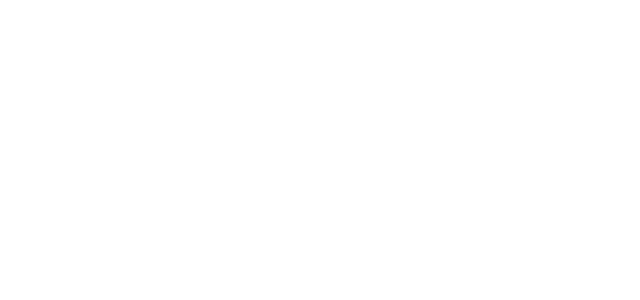
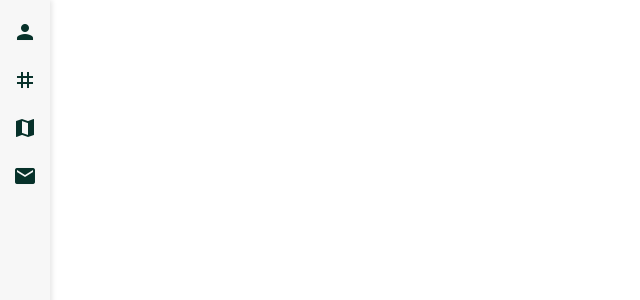
Before and after one commit to stardustezra/travelquest, an Angular app in the folder travelquest/: page /home in a window 1280 px wide. Shown: the top 300 px of the page, without its empty margins (0-640 px from the left). Built offline with nearby package versions, Linux system fonts and the light colour scheme.

Commit message:
Added nav
TODO: add routes once we got em

```diff
--- a/travelquest/package.json
+++ b/travelquest/package.json
@@ -16,7 +16,7 @@
     "@angular/compiler": "^18.2.0",
     "@angular/core": "^18.2.0",
     "@angular/forms": "^18.2.0",
-    "@angular/material": "^18.2.11",
+    "@angular/material": "^18.2.12",
     "@angular/platform-browser": "^18.2.0",
     "@angular/platform-browser-dynamic": "^18.2.0",
     "@angular/router": "^18.2.0",
--- a/travelquest/src/app/app.module.ts
+++ b/travelquest/src/app/app.module.ts
@@ -4,6 +4,7 @@
 import { BrowserModule } from '@angular/platform-browser';
 import { BrowserAnimationsModule } from '@angular/platform-browser/animations';
 import { AppRoutingModule } from './app-router.module';
+import { MatIconModule } from '@angular/material/icon';
 
 @NgModule({
   declarations: [AppComponent],
@@ -12,8 +13,8 @@
     BrowserModule,
     BrowserAnimationsModule,
     AppRoutingModule,
+    MatIconModule,
   ],
-  // Intercepters/config that needs to be loaded, gets added to providers
   providers: [],
   bootstrap: [AppComponent],
 })
--- a/travelquest/src/app/authorized/authorized.component.html
+++ b/travelquest/src/app/authorized/authorized.component.html
@@ -1,5 +1,5 @@
 <!-- If screen is a certain size then row-reverse or else column-->
 <div>
   <router-outlet></router-outlet>
-  <!--TODO: Add nav -->
+  <travelquest-navbar></travelquest-navbar>
 </div>
--- a/travelquest/src/app/material/material.config.ts
+++ b/travelquest/src/app/material/material.config.ts
@@ -1,8 +1,9 @@
 import { CommonModule } from '@angular/common';
 import { NgModule } from '@angular/core';
 import { MatCardModule } from '@angular/material/card';
+import { MatIconModule } from '@angular/material/icon';
 
-const materialComponent = [MatCardModule];
+const materialComponent = [MatCardModule, MatIconModule];
 
 @NgModule({
   declarations: [],
--- /dev/null
+++ b/travelquest/src/app/navbar/navbar.component.html
@@ -0,0 +1,14 @@
+<div class="navbar">
+  <div class="navbar-item" [routerLink]="'/user'" routerLinkActive="active">
+    <mat-icon>person</mat-icon>
+  </div>
+  <div class="navbar-item" [routerLink]="'/tag'" routerLinkActive="active">
+    <mat-icon>tag</mat-icon>
+  </div>
+  <div class="navbar-item" [routerLink]="'/map'" routerLinkActive="active">
+    <mat-icon>map</mat-icon>
+  </div>
+  <div class="navbar-item" [routerLink]="'/mail'" routerLinkActive="active">
+    <mat-icon>mail</mat-icon>
+  </div>
+</div>
--- /dev/null
+++ b/travelquest/src/app/navbar/navbar.component.scss
@@ -0,0 +1,40 @@
+@import "../../styles/colors";
+
+.navbar {
+  display: flex;
+  justify-content: space-around;
+  align-items: center;
+  position: fixed;
+  bottom: 0;
+  width: 100%;
+  background-color: $neutraul-white;
+  padding: 10px 0;
+  box-shadow: 0 -2px 5px rgba(0, 0, 0, 0.1);
+
+  mat-icon {
+    color: $primary-color;
+  }
+  &.active mat-icon {
+    color: $action-color;
+  }
+}
+
+@media (min-width: 768px) {
+  .navbar {
+    flex-direction: column;
+    justify-content: flex-start;
+    align-items: center;
+    position: fixed;
+    top: 0;
+    left: 0;
+    height: 100vh;
+    width: 50px;
+    padding: 20px 0;
+    box-shadow: 2px 0 5px rgba(0, 0, 0, 0.1);
+    gap: 20px;
+  }
+
+  .bottom-nav mat-icon {
+    margin: 20px 0;
+  }
+}
--- /dev/null
+++ b/travelquest/src/styles/_colors.scss
@@ -0,0 +1,10 @@
+$primary-color: #07312a; // Icon and titles
+$primary-text-color: #72a39e;
+
+$action-color: #f79449; // Call to action buttons
+
+$neutraul-white: #f7f7f7;
+$neutral-black: #333333;
+
+$background-color: #c7dddb;
+$background-color-spots: #bcd8d6;
```
Also changed, not shown: travelquest/src/app/authorized/authorized.module.ts (+16 -3 lines), travelquest/src/app/navbar/navbar.component.ts (added, +8 -0 lines), 1 other file (tests, documents, lock files or other folders).
